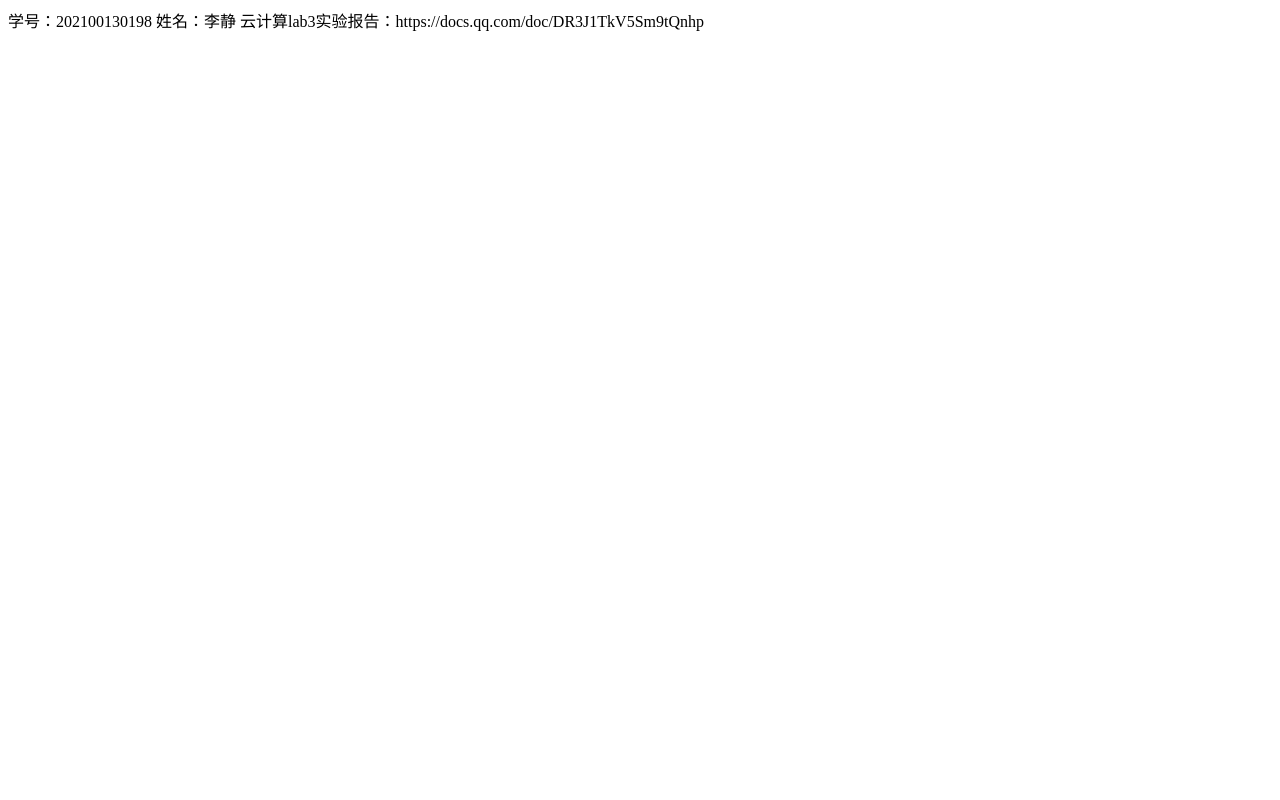
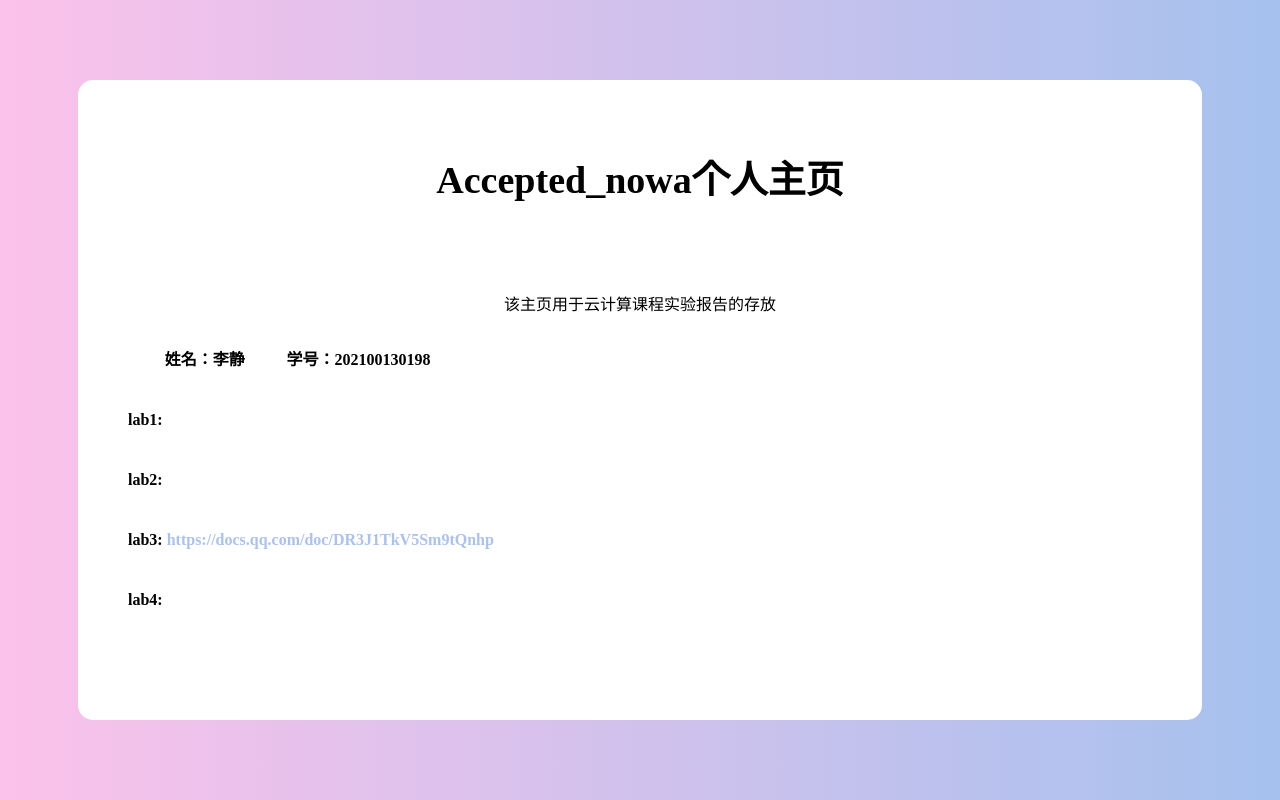
Before and after one commit to Acceptednowa/lab3, a plain HTML site: page index.html in a window 1280 px wide. Drawn offline with Linux system fonts and the light colour scheme.

Commit message:
Update index.html

```diff
--- a/index.html
+++ b/index.html
@@ -1,3 +1,103 @@
-学号：202100130198
-姓名：李静
-云计算lab3实验报告：https://docs.qq.com/doc/DR3J1TkV5Sm9tQnhp
+<!DOCTYPE html>
+<html lang="en">
+<head>
+    <meta charset="UTF-8">
+    <meta name="viewport" content="width=device-width, initial-scale=1.0">
+    <title>Document</title>
+    <style>
+        * {
+            margin: 0;
+            padding: 0;
+        }
+        html {
+            height: 100%;
+        }
+        body {
+            height: 100%;
+        }
+        .container {
+            height: 100%;
+            background-image: linear-gradient(to right, #fbc2eb, #a6c1ee);
+        }
+        .login-wrapper {
+            background-color: #fff;
+            width: 80%;
+            height: 80%;
+            border-radius: 15px;
+            padding: 0 50px;
+            position: relative;
+            left: 50%;
+            top: 50%;
+            transform: translate(-50%, -50%);
+        }
+        .header {
+            font-size: 38px;
+            font-weight: bold;
+            text-align: center;
+            line-height: 200px;
+
+        }
+
+        .msg {
+            /* float: left; */
+            text-align: center;
+            line-height: 50px;
+            width: 100%;
+
+        }
+
+        .info {
+            text-align: center;
+            line-height: 50px;
+            float: left;
+            text-align: center;
+            line-height: 60px;
+            width: 15%;
+            font-weight: bold;
+
+        }
+        .name {
+            float: left;
+            /* text-align: center; */
+            line-height: 60px;
+            width: 80%;
+            font-weight: bold;
+
+        }
+        a {
+            text-decoration-line: none;
+            color: #abc1ee;
+        }
+    </style>
+</head>
+<body>
+    <div class="container">
+        <div class="login-wrapper">
+
+            <div class="header">Accepted_nowa个人主页</div>
+
+            <div class="msg"> 该主页用于云计算课程实验报告的存放</div>
+            <div class="info">姓名：李静   </div>
+            <div class="info"> 学号：202100130198</div>
+            <div class="name">
+                lab1:
+                <!-- <a href="#">Sign up</a> -->
+            </div>
+            <div class="name">
+                lab2:
+                <!-- <a href="#">Sign up</a> -->
+            </div>
+            <div class="name">
+                lab3:
+                <a href="https://docs.qq.com/doc/DR3J1TkV5Sm9tQnhp">https://docs.qq.com/doc/DR3J1TkV5Sm9tQnhp</a>
+            </div>
+            <div class="name">
+                lab4:
+                <!-- <a href="#">Sign up</a> -->
+            </div>
+
+
+        </div>
+    </div>
+</body>
+</html>
```
